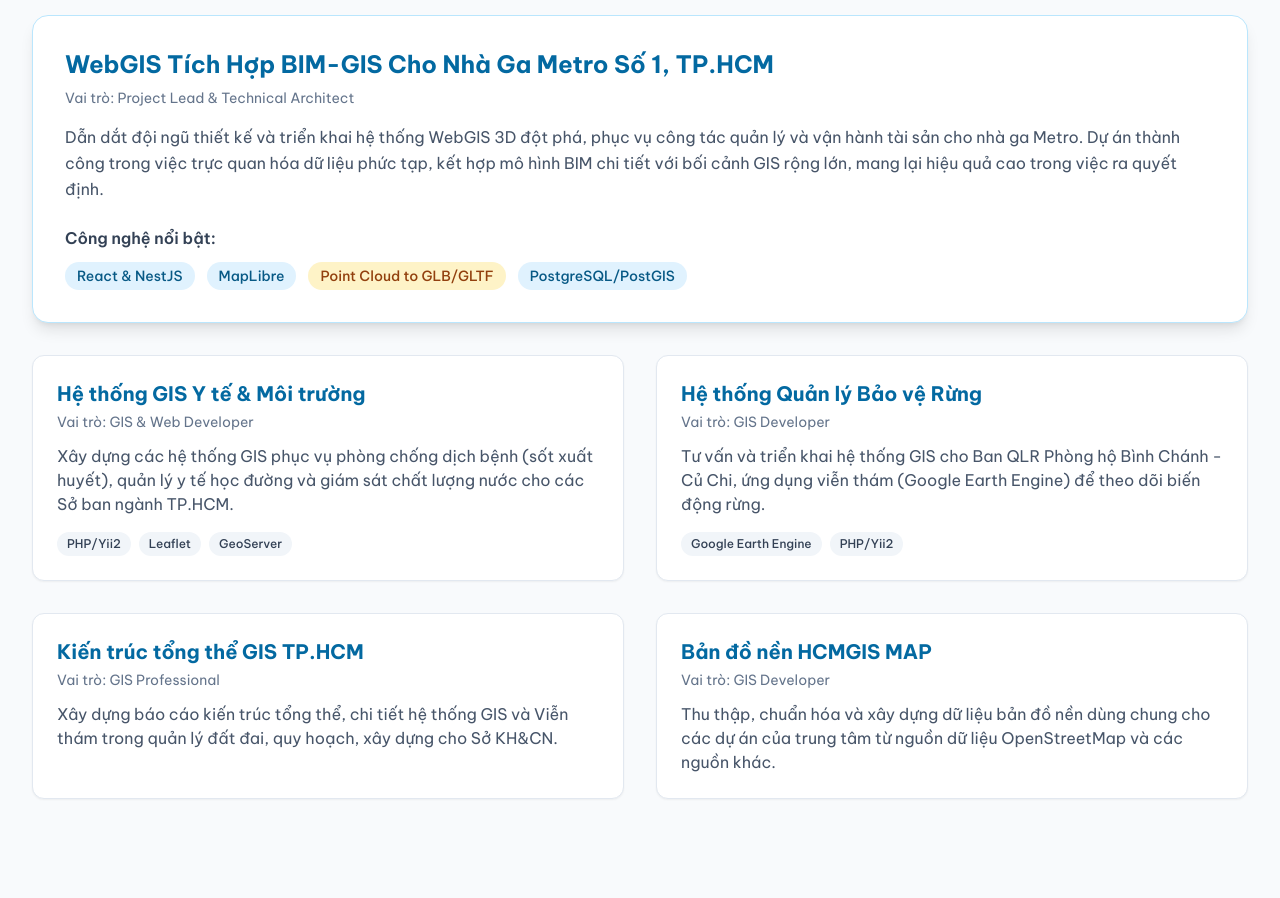
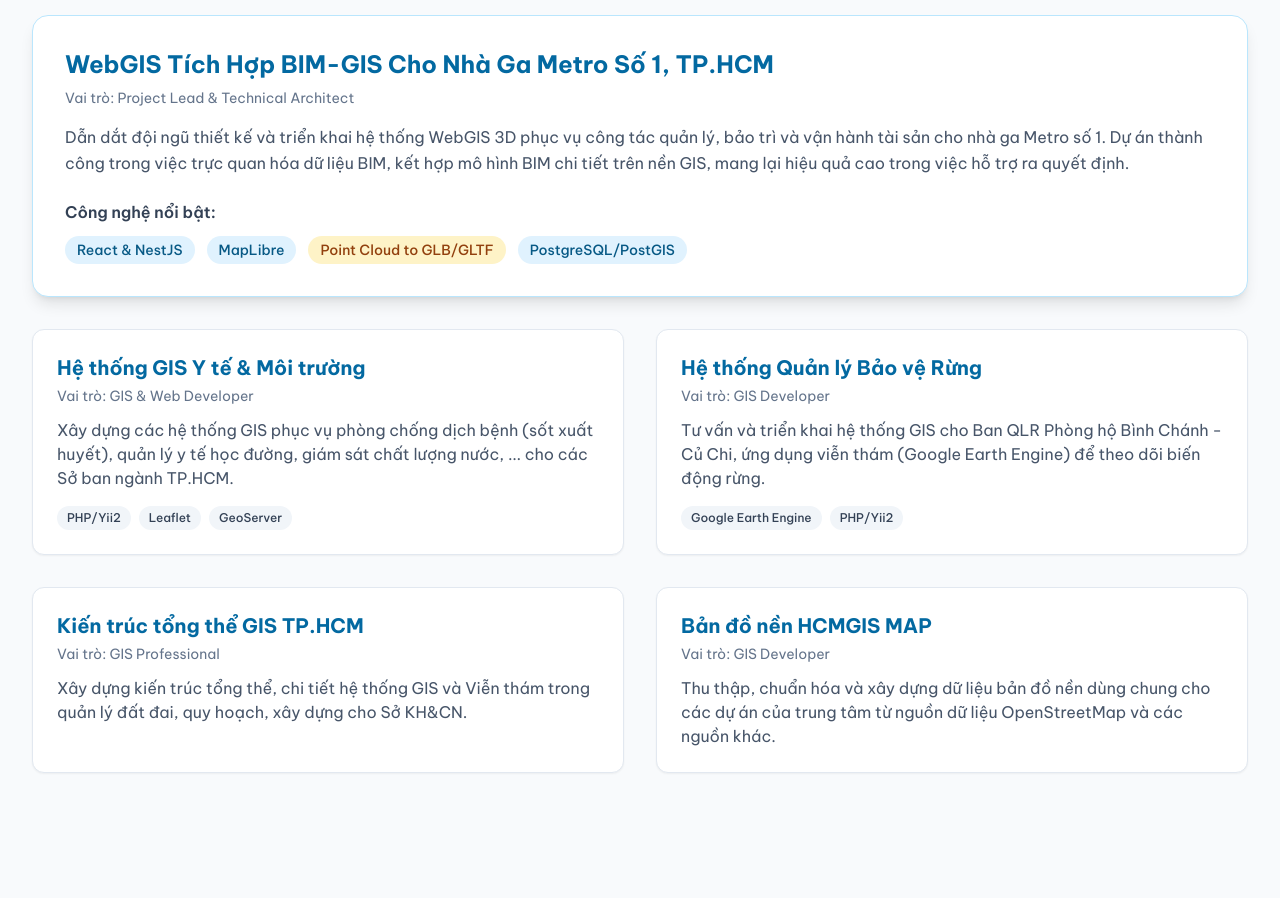
Before and after one commit to pinky2070500/Project-Lead---HD-Map, a plain HTML site: page index.html in a window 1280 px wide. Shown: the part 2540-3438 px from the top of the page. Drawn offline with nearby package versions, Linux system fonts and the light colour scheme.

Commit message:
Update index.html

```diff
--- a/index.html
+++ b/index.html
@@ -130,7 +130,7 @@
                     <h3 class="text-2xl font-bold text-sky-700">WebGIS Tích Hợp BIM-GIS Cho Nhà Ga Metro Số 1, TP.HCM</h3>
                     <p class="mt-2 text-sm text-slate-500">Vai trò: Project Lead & Technical Architect</p>
                     <p class="mt-4 text-slate-600 leading-relaxed">
-                        Dẫn dắt đội ngũ thiết kế và triển khai hệ thống WebGIS 3D đột phá, phục vụ công tác quản lý và vận hành tài sản cho nhà ga Metro. Dự án thành công trong việc trực quan hóa dữ liệu phức tạp, kết hợp mô hình BIM chi tiết với bối cảnh GIS rộng lớn, mang lại hiệu quả cao trong việc ra quyết định.
+                        Dẫn dắt đội ngũ thiết kế và triển khai hệ thống WebGIS 3D phục vụ công tác quản lý, bảo trì và vận hành tài sản cho nhà ga Metro số 1. Dự án thành công trong việc trực quan hóa dữ liệu BIM, kết hợp mô hình BIM chi tiết trên nền GIS, mang lại hiệu quả cao trong việc hỗ trợ ra quyết định.
                     </p>
                     <div class="mt-6">
                         <h4 class="font-semibold text-slate-700 mb-3">Công nghệ nổi bật:</h4>
@@ -145,7 +145,7 @@
                 <div class="bg-white p-6 rounded-xl shadow-sm border border-slate-200 card-item">
                     <h3 class="text-xl font-bold text-sky-700">Hệ thống GIS Y tế & Môi trường</h3>
                     <p class="mt-1 text-sm text-slate-500">Vai trò: GIS & Web Developer</p>
-                    <p class="mt-3 text-slate-600">Xây dựng các hệ thống GIS phục vụ phòng chống dịch bệnh (sốt xuất huyết), quản lý y tế học đường và giám sát chất lượng nước cho các Sở ban ngành TP.HCM.</p>
+                    <p class="mt-3 text-slate-600">Xây dựng các hệ thống GIS phục vụ phòng chống dịch bệnh (sốt xuất huyết), quản lý y tế học đường, giám sát chất lượng nước, ... cho các Sở ban ngành TP.HCM.</p>
                      <div class="mt-4 flex flex-wrap gap-2">
                         <span class="bg-slate-100 text-slate-700 text-xs font-medium px-2.5 py-1 rounded-full">PHP/Yii2</span>
                         <span class="bg-slate-100 text-slate-700 text-xs font-medium px-2.5 py-1 rounded-full">Leaflet</span>
@@ -164,7 +164,7 @@
                 <div class="bg-white p-6 rounded-xl shadow-sm border border-slate-200 card-item">
                     <h3 class="text-xl font-bold text-sky-700">Kiến trúc tổng thể GIS TP.HCM</h3>
                     <p class="mt-1 text-sm text-slate-500">Vai trò: GIS Professional</p>
-                    <p class="mt-3 text-slate-600">Xây dựng báo cáo kiến trúc tổng thể, chi tiết hệ thống GIS và Viễn thám trong quản lý đất đai, quy hoạch, xây dựng cho Sở KH&CN.</p>
+                    <p class="mt-3 text-slate-600">Xây dựng kiến trúc tổng thể, chi tiết hệ thống GIS và Viễn thám trong quản lý đất đai, quy hoạch, xây dựng cho Sở KH&CN.</p>
                 </div>
                 <div class="bg-white p-6 rounded-xl shadow-sm border border-slate-200 card-item">
                     <h3 class="text-xl font-bold text-sky-700">Bản đồ nền HCMGIS MAP</h3>
```
